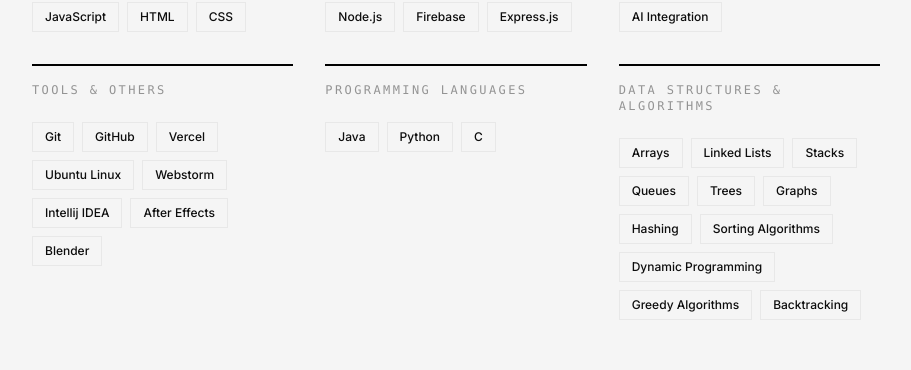
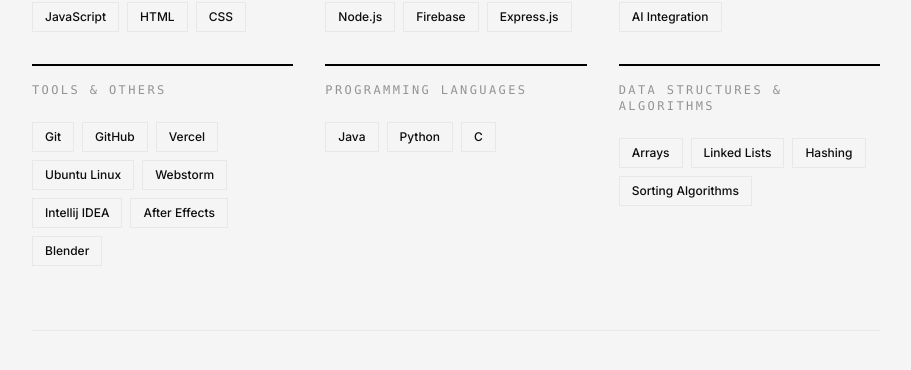
Before and after one commit to rishabhc286/Rishu-s-Portfolio, a React (Vite) app: page / in a window 1280 px wide. Shown: the part 3991-4361 px from the top of the page, without its empty margins (184-1095 px from the left). Built offline with nearby package versions, Linux system fonts and the light colour scheme; the HTML template or start-up script is replaced by a standard one.

Commit message:
SkillsSection component
Comment out unused skills in SkillsSection.

```diff
--- a/src/components/SkillsSection.tsx
+++ b/src/components/SkillsSection.tsx
@@ -67,15 +67,15 @@
     title: "Data Structures & Algorithms",
     skills: ["Arrays",
         "Linked Lists",
-        "Stacks",
-        "Queues",
-        "Trees",
-        "Graphs",
+        //"Stacks",
+        //"Queues",
+        //"Trees",
+        //"Graphs",
         "Hashing",
         "Sorting Algorithms",
-        "Dynamic Programming",
-        "Greedy Algorithms",
-        "Backtracking",
+        //"Dynamic Programming",
+        //"Greedy Algorithms",
+        //"Backtracking",
     ],
     }
 ];
```
